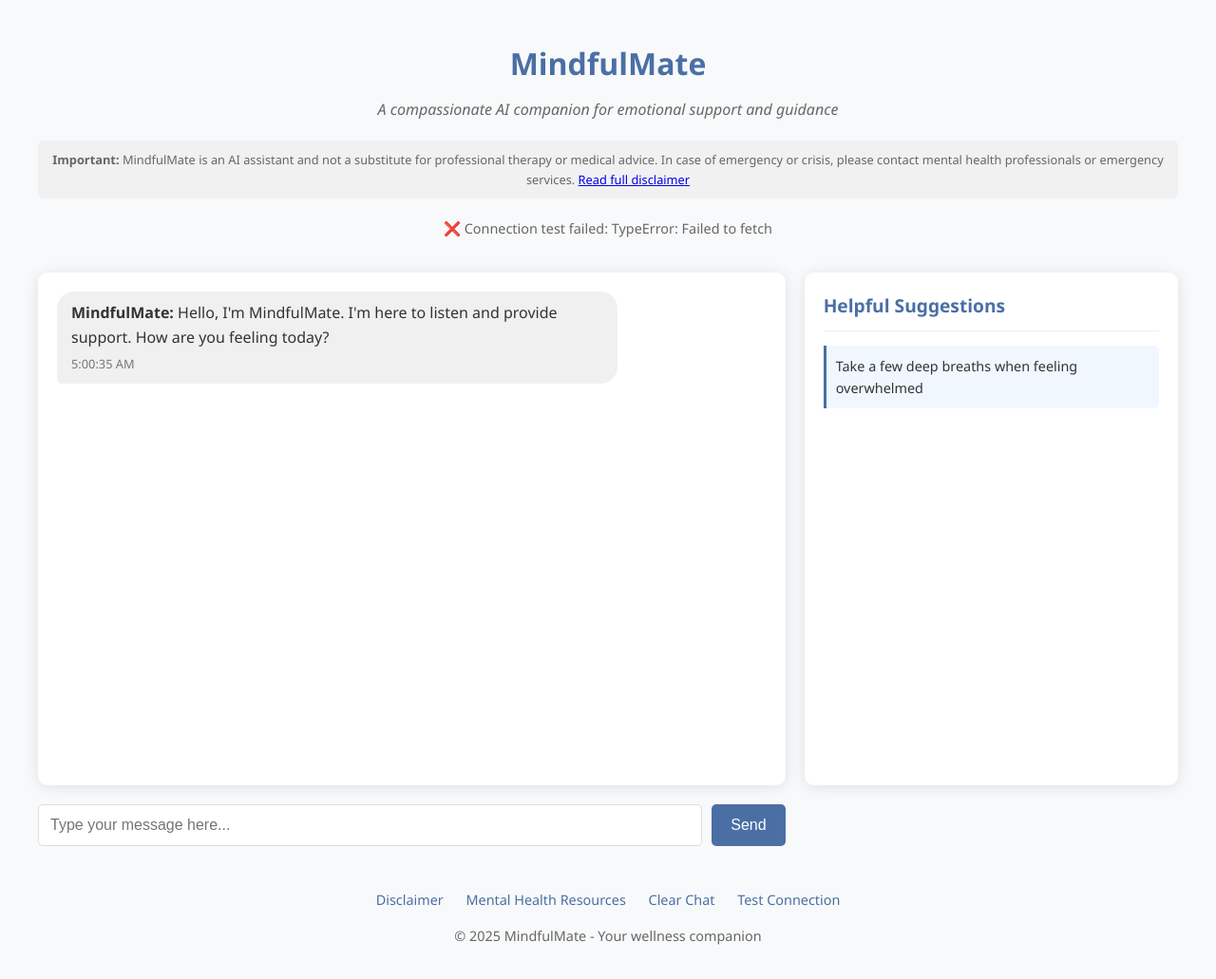
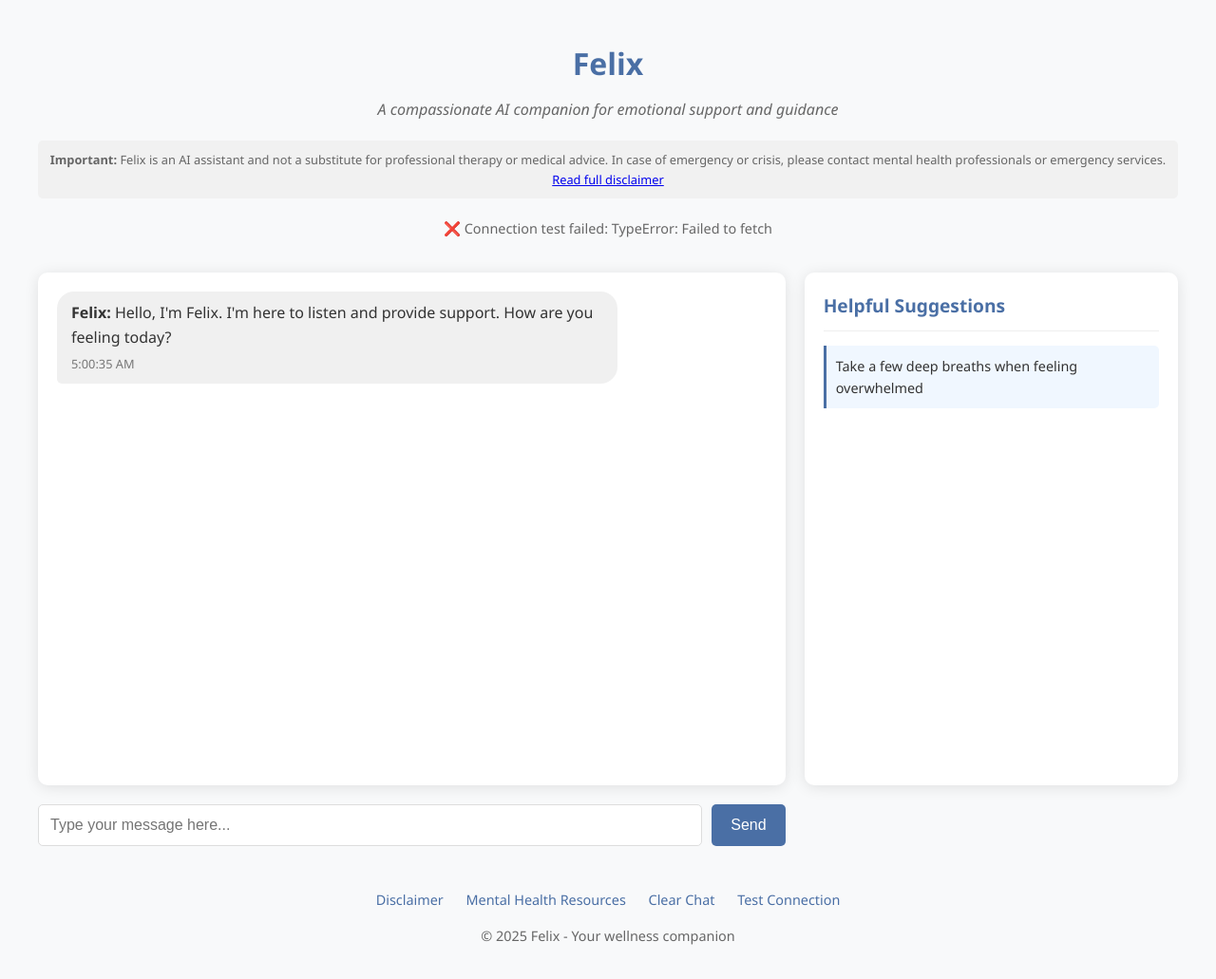
Before and after one commit to JPearson135/HackKU25, a Python web app: template templates/index.html in a window 1280 px wide. Shown: the whole page at 95% size. Run offline with Jinja, Linux system fonts and the light colour scheme; the template is opened without the code that fills it, so the values that code supplies are empty.

Commit message:
frontend dev v1

```diff
--- a/templates/index.html
+++ b/templates/index.html
@@ -3,7 +3,7 @@
 <head>
     <meta charset="UTF-8">
     <meta name="viewport" content="width=device-width, initial-scale=1.0">
-    <title>MindfulMate - Therapeutic AI Companion</title>
+    <title>Felix - Therapeutic AI Companion</title>
     <style>
         body {
             font-family: 'Segoe UI', 'Arial', sans-serif;
@@ -222,10 +222,10 @@
 </head>
 <body>
     <header>
-        <h1>MindfulMate</h1>
+        <h1>Felix</h1>
         <div class="tagline">A compassionate AI companion for emotional support and guidance</div>
         <div class="disclaimer">
-            <strong>Important:</strong> MindfulMate is an AI assistant and not a substitute for professional therapy or medical advice.
+            <strong>Important:</strong> Felix is an AI assistant and not a substitute for professional therapy or medical advice.
             In case of emergency or crisis, please contact mental health professionals or emergency services.
             <a href="disclaimer.html" target="_blank">Read full disclaimer</a>
         </div>
@@ -259,14 +259,14 @@
             <a href="javascript:void(0)" onclick="clearChat()">Clear Chat</a>
             <a href="javascript:void(0)" onclick="testConnection()">Test Connection</a>
         </div>
-        <p>© 2025 MindfulMate - Your wellness companion</p>
+        <p>© 2025 Felix - Your wellness companion</p>
     </footer>
 
     <script>
-        let userId = localStorage.getItem('mindfulmate_user_id');
+        let userId = localStorage.getItem('felix_user_id');
         if (!userId) {
             userId = 'user_' + Math.random().toString(36).substr(2, 9);
-            localStorage.setItem('mindfulmate_user_id', userId);
+            localStorage.setItem('felix_user_id', userId);
         }
 
 //const baseUrl = "http://127.0.0.1:5000";
@@ -321,7 +321,7 @@
             if (confirm("Are you sure you want to clear the chat history?")) {
                 document.getElementById('chat-container').innerHTML = '';
                 document.getElementById('suggestions-list').innerHTML = '';
-                addMessageToChat('ai', "Hello, I'm MindfulMate. I'm here to listen and provide support. How are you feeling today?");
+                addMessageToChat('ai', "Hello, I'm Felix. I'm here to listen and provide support. How are you feeling today?");
                 // Add back the initial suggestion
                 addSuggestion("Take a few deep breaths when feeling overwhelmed");
             }
@@ -506,7 +506,7 @@
             const typingDiv = document.createElement('div');
             typingDiv.classList.add('message', 'ai-message');
             typingDiv.id = 'typing-indicator';
-            typingDiv.innerHTML = '<em>MindfulMate is thinking...</em>';
+            typingDiv.innerHTML = '<em>Felix is thinking...</em>';
             chatContainer.appendChild(typingDiv);
             chatContainer.scrollTop = chatContainer.scrollHeight;
             return typingDiv;
@@ -530,7 +530,7 @@
             const formattedMessage = message.replace(/\n/g, '<br>');
 
             messageDiv.innerHTML = `
-                <div class="format-text"><strong>${sender === 'user' ? 'You' : 'MindfulMate'}:</strong> ${formattedMessage}</div>
+                <div class="format-text"><strong>${sender === 'user' ? 'You' : 'Felix'}:</strong> ${formattedMessage}</div>
                 <div class="timestamp">${new Date().toLocaleTimeString()}</div>
             `;
 
@@ -586,7 +586,7 @@
         }
 
         window.onload = function() {
-            addMessageToChat('ai', "Hello, I'm MindfulMate. I'm here to listen and provide support. How are you feeling today?");
+            addMessageToChat('ai', "Hello, I'm Felix. I'm here to listen and provide support. How are you feeling today?");
         };
     </script>
 </body>
--- a/templates/resources.html
+++ b/templates/resources.html
@@ -3,7 +3,7 @@
 <head>
     <meta charset="UTF-8">
     <meta name="viewport" content="width=device-width, initial-scale=1.0">
-    <title>MindfulMate - Mental Health Resources</title>
+    <title>Felix - Mental Health Resources</title>
     <style>
         body {
             font-family: 'Segoe UI', 'Arial', sans-serif;
@@ -99,8 +99,8 @@
         <!-- Rest of your resource categories remain the same -->
 
         <div class="resource-item">
-            <h3>MindfulMate Disclaimer</h3>
-            <p>Remember that MindfulMate is not a substitute for professional help. <a href="disclaimer.html">Read our full disclaimer</a>.</p>
+            <h3>Felix Disclaimer</h3>
+            <p>Remember that Felix is not a substitute for professional help. <a href="disclaimer.html">Read our full disclaimer</a>.</p>
         </div>
 
         <a href="/main/templates/" class="back-button">Return to Chat</a>
```
Also changed, not shown: templates/disclaimer.html (+7 -7 lines).
